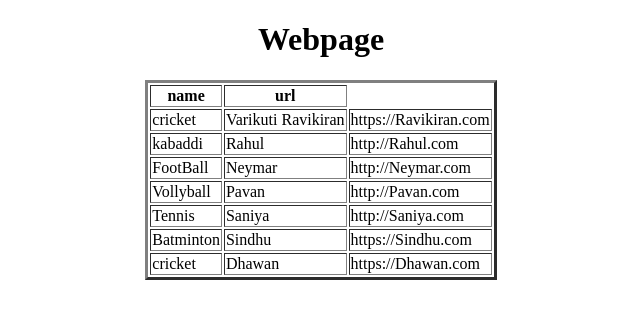
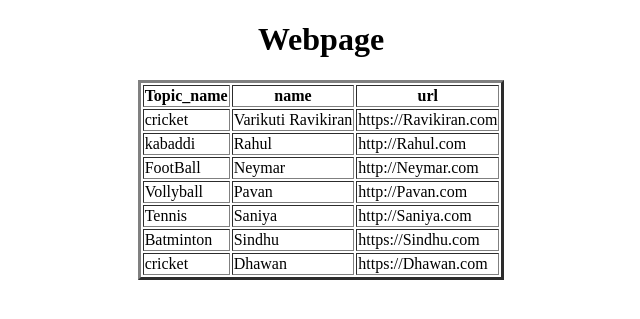
Before and after one commit to Ravi9kiran/Retriving, a Django app: page /Kiran/ in a window 1280 px wide. Shown: the top 319 px of the page, without its empty margins (319-959 px from the left). Run offline with Django 4.2, Linux system fonts and the light colour scheme; data comes from the database, SQL or seed files in the repository; both versions use the stored data as it was after the commit.

Commit message:
first commit

```diff
--- a/app/views.py
+++ b/app/views.py
@@ -1,5 +1,7 @@
 from django.shortcuts import render
 from app.models import *
+from django.db.models.functions import Length
+from django.db.models import Q
 
 # Create your views here.
 def Ravi(request):
@@ -9,10 +11,33 @@ def Ravi(request):
 
 def Kiran(request):
     qst=Webpages.objects.all()
+    qst=Webpages.objects.filter(name__startswith='d')
+    qst=Webpages.objects.filter(Topic_name='cricket')
+    qst=Webpages.objects.exclude(Topic_name='cricket')
+    qst=Webpages.objects.all()[:6:]
+    qst=Webpages.objects.all().order_by('-name')
+    qst=Webpages.objects.filter(Topic_name='kabaddi').order_by('-name')
+    qst=Webpages.objects.all().order_by(Length('name'))
+    qst=Webpages.objects.all().order_by(Length('name').desc())
+    qst=Webpages.objects.filter(Url__startswith='https')
+    qst=Webpages.objects.filter(Url__endswith='com')
+    qst=Webpages.objects.filter(name__contains='s')
+    qst=Webpages.objects.filter(Q(Topic_name='cricket') | Q(name='Dhawan'))
+    qst=Webpages.objects.filter(Q(Topic_name='Batminton') & Q(Url__startswith='https'))
+    qst=Webpages.objects.all()
     d={'webpage':qst}
     return render(request,'Kiran.html',d)
 
 def Varikuti(request):
     qst=AccessRecords.objects.all()
+    qst=AccessRecords.objects.all().order_by('date')
+    qst=AccessRecords.objects.filter(date='2001-06-07')
+    qst=AccessRecords.objects.filter(date__gt='2001-06-07')
+    qst=AccessRecords.objects.filter(date__gte='2001-06-07')
+    qst=AccessRecords.objects.filter(date__lte='2023-01-14')
+    qst=AccessRecords.objects.filter(date__year='2023')
+    qst=AccessRecords.objects.filter(date__month='1')
+    qst=AccessRecords.objects.filter(date__day='14')
+    qst=AccessRecords.objects.filter(date__year__gt='2022')
     d={'AccessRecords':qst}
     return render(request,'Varikuti.html',d)
--- a/templates/Kiran.html
+++ b/templates/Kiran.html
@@ -8,6 +8,7 @@
         <h1>Webpage</h1>
         <table border="3px">
             <tr>
+                <th>Topic_name</th>
                 <th>name</th>
                 <th>url</th>
             </tr>
```
Also changed, not shown: db.sqlite3.
